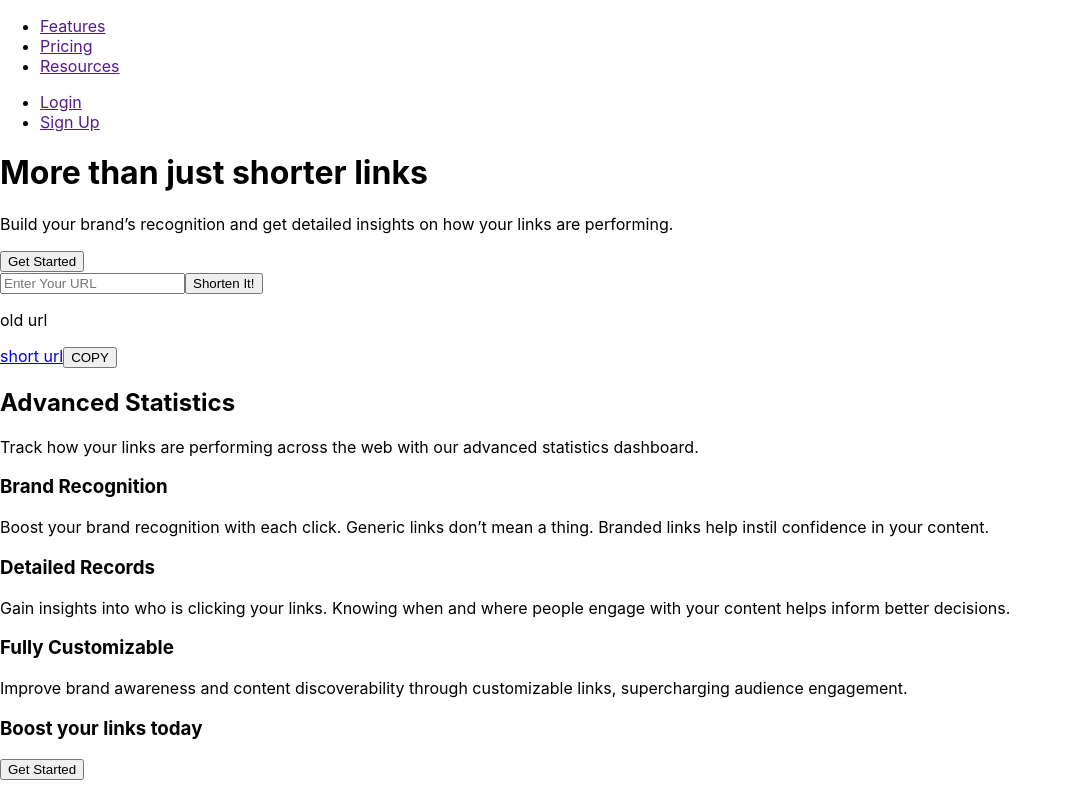
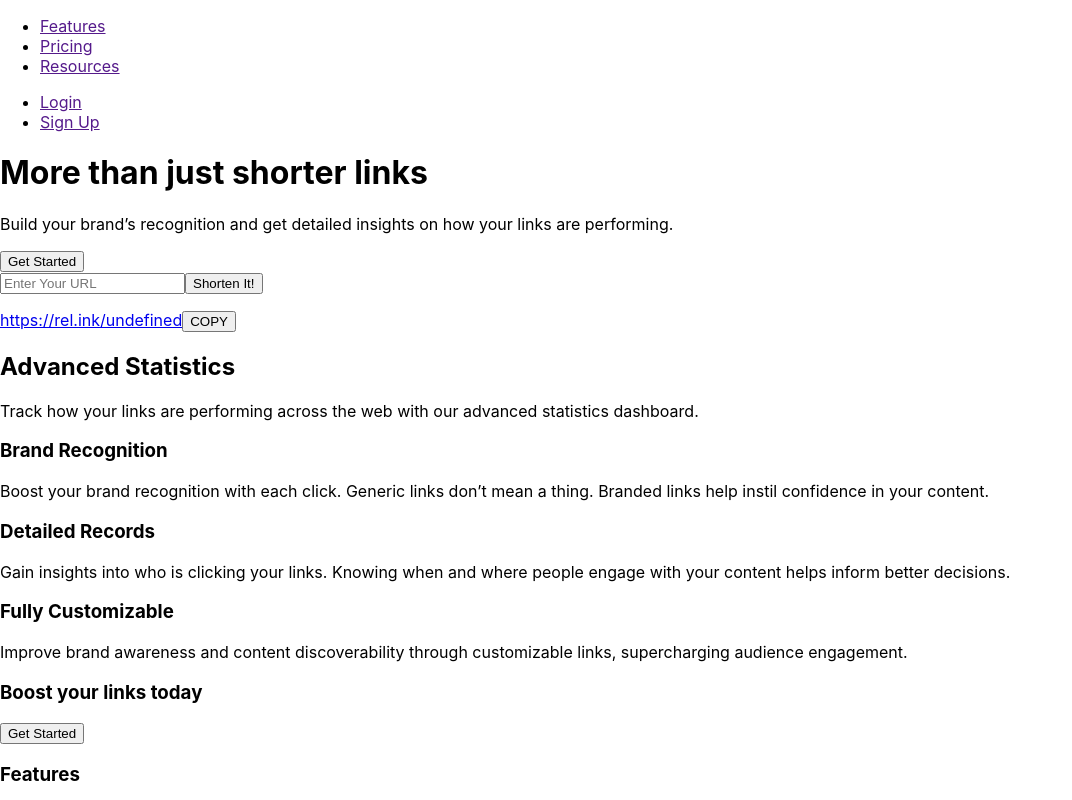
Before and after one commit to johnyoun28/shorter-url, a React (Create React App) app: page / in a window 1280 px wide. Shown: the top 800 px of the page, without its empty margins (0-1072 px from the left). Built offline with nearby package versions, Linux system fonts and the light colour scheme.

Commit message:
link shortening

```diff
--- a/src/components/pages/LinkBox.jsx
+++ b/src/components/pages/LinkBox.jsx
@@ -1,13 +1,13 @@
 import React from 'react';
 
-const LinkBox = () => {
+const LinkBox = ({ hashid, url }) => {
   return (
     <div>
       <div>
-        <p>old url</p>
+        <p>{url}</p>
       </div>
       <div>
-        <a href="#">short url</a>
+        <a href={`https://rel.ink/${hashid}`}>{`https://rel.ink/${hashid}`}</a>
         <button>COPY</button>
       </div>
     </div>
--- a/src/components/pages/Short.jsx
+++ b/src/components/pages/Short.jsx
@@ -20,7 +20,6 @@ const Short = () => {
   };
 
   const { hashid, url } = shortUrl;
-  console.log(shortUrl.hashid);
 
   return (
     <div>
@@ -40,7 +39,7 @@ const Short = () => {
         {errors.url && errors.url.message}
         <button type="submit">Shorten It!</button>
       </form>
-      <LinkBox />
+      <LinkBox hashid={hashid} url={url} />
     </div>
   );
 };
```
